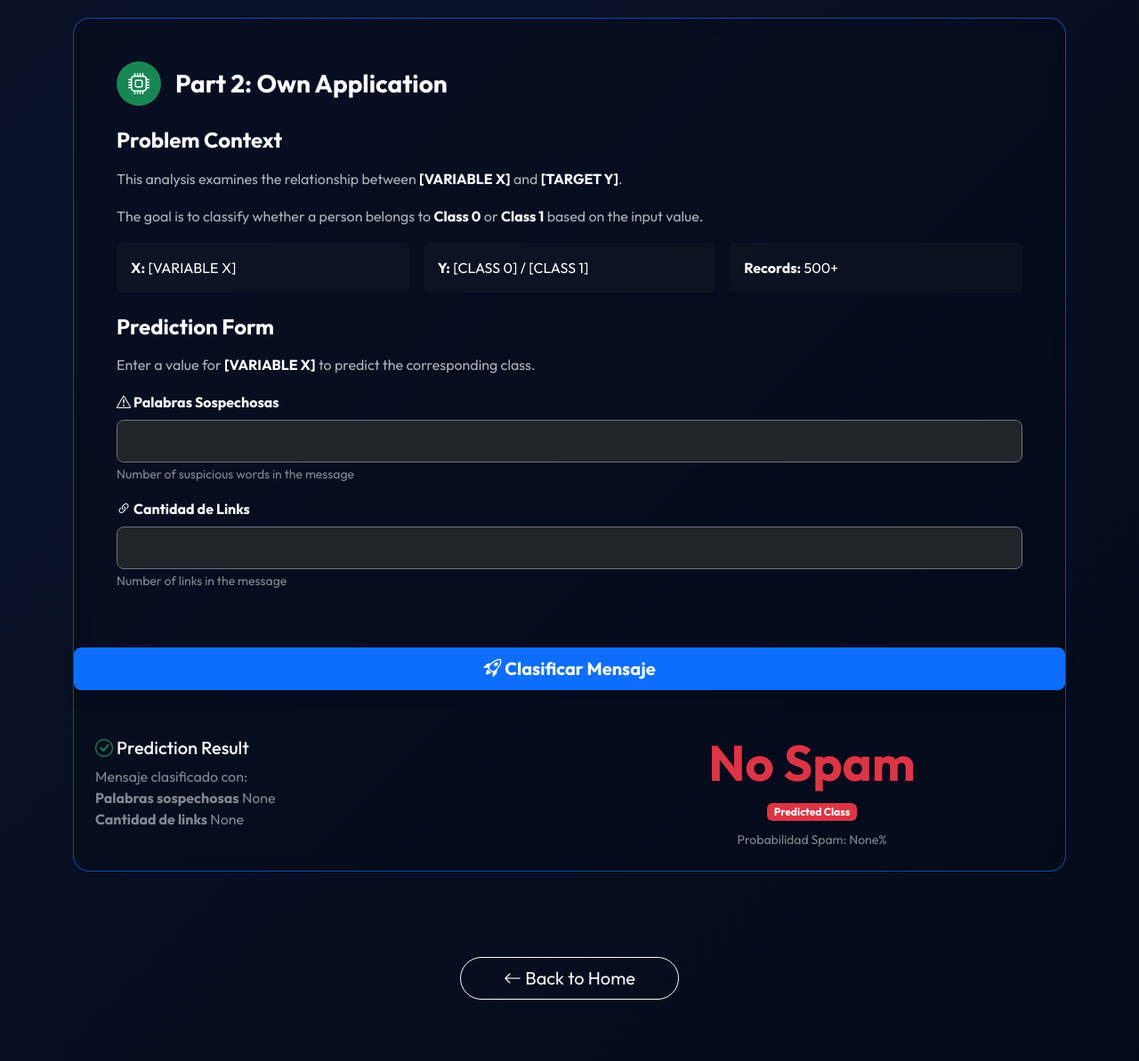
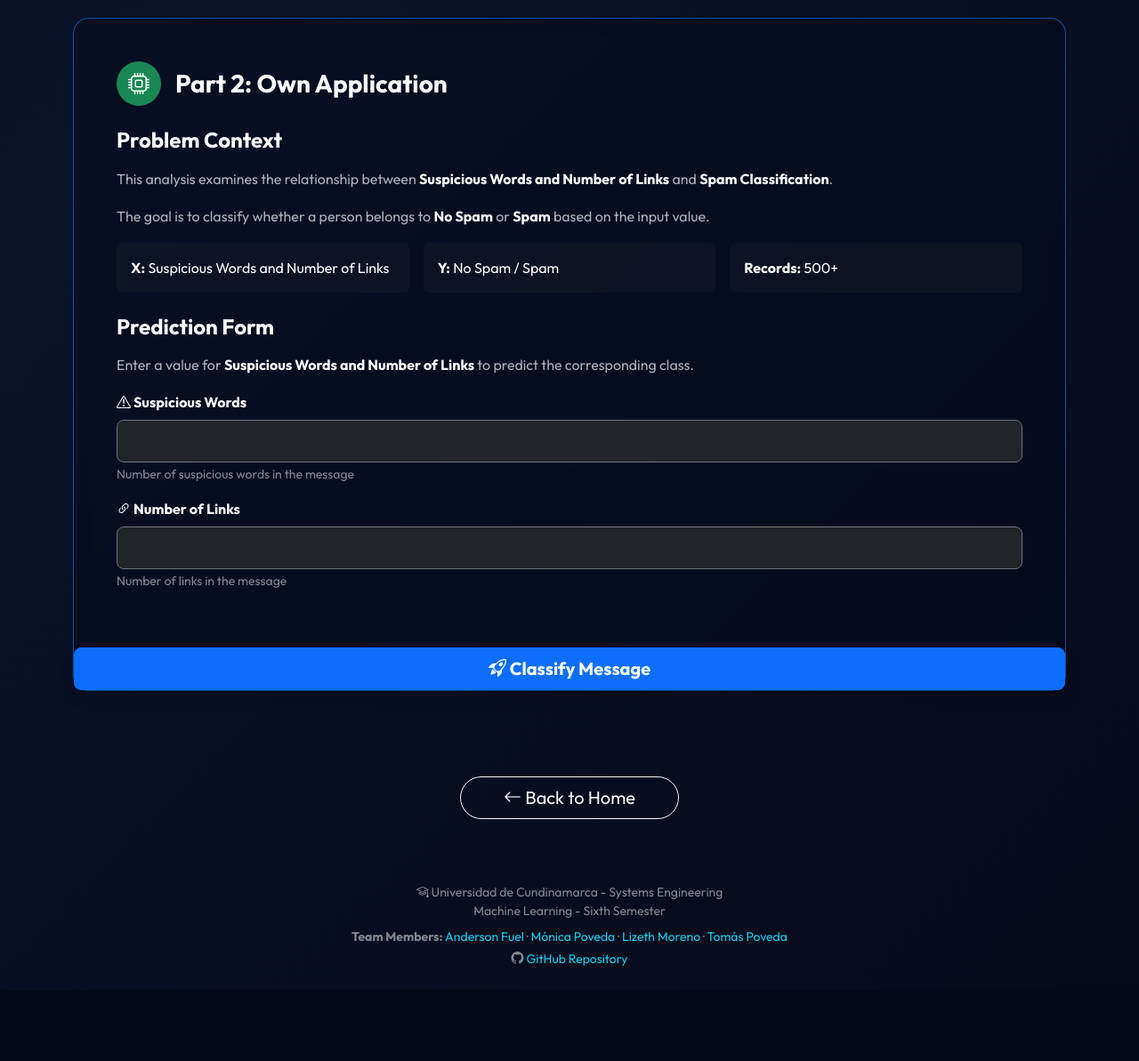
Before and after one commit to MonicaPoveda/Machinegroup, a Flask app: page /logistic_regression/application in a window 1280 px wide. Shown: the part 1775-2968 px from the top of the page at 89% size. After the commit the page ends 2861 px from the top, so only its background shows below. Run offline with Flask 3, Linux system fonts and the light colour scheme; parts of the project's set-up code (start-up, migrations or seed data) failed here and were passed over.

Commit message:
Traduccion and bug corrección

```diff
--- a/templates/logistic_regression/applicationLogR.html
+++ b/templates/logistic_regression/applicationLogR.html
@@ -137,24 +137,24 @@ model.fit(X, y)
             <h3 class="section-title h4 mb-3">Problem Context</h3>
             <p class="card-text">
                 This analysis examines the relationship between
-                <strong class="text-white">[VARIABLE X]</strong> and
-                <strong class="text-white">[TARGET Y]</strong>.
+                <strong class="text-white">Suspicious Words and Number of Links</strong> and
+                <strong class="text-white">Spam Classification</strong>.
             </p>
             <p class="card-text">
                 The goal is to classify whether a person belongs to
-                <strong class="text-white">Class 0</strong> or
-                <strong class="text-white">Class 1</strong> based on the input value.
+                <strong class="text-white">No Spam</strong> or
+                <strong class="text-white">Spam</strong> based on the input value.
             </p>
 
             <div class="row g-3 mb-4">
                 <div class="col-md-4">
                     <div class="bg-dark bg-opacity-25 p-3 rounded">
-                        <strong>X:</strong> [VARIABLE X]
+                        <strong>X:</strong> Suspicious Words and Number of Links
                     </div>
                 </div>
                 <div class="col-md-4">
                     <div class="bg-dark bg-opacity-25 p-3 rounded">
-                        <strong>Y:</strong> [CLASS 0] / [CLASS 1]
+                        <strong>Y:</strong> No Spam / Spam
                     </div>
                 </div>
                 <div class="col-md-4">
@@ -166,14 +166,14 @@ model.fit(X, y)
 
             <h3 class="section-title h4 mb-3">Prediction Form</h3>
             <p class="card-text">
-                Enter a value for <strong class="text-white">[VARIABLE X]</strong> to predict the corresponding class.
+                Enter a value for <strong class="text-white">Suspicious Words and Number of Links</strong> to predict the corresponding class.
             </p>
 
             <form method="Post" action="{{url_for('logistic_regression_application')}}">
                 <div class="mb-3">
                     <label for="palabras_sospechosas" class="form-label text-white fw-bold">
                         <i class="bi bi-exclamation-triangle"></i>
-                        Palabras Sospechosas
+                        Suspicious Words
                     </label>
 
                     <input type="number"
@@ -191,7 +191,7 @@ model.fit(X, y)
                     <div class="mb-3">
                         <label for="cantidad_links" class="form-label text-white fw-bold">
                             <i class="bi bi-link-45deg"></i>
-                            Cantidad de Links
+                            Number of Links
                         </label>
                         <input type="number"
                                step="1"
@@ -208,12 +208,12 @@ model.fit(X, y)
                 </div>
                 <button type="submit" class="btn btn-primary btn-lg w-100 fw-bold shadow">
                     <i class="bi bi-rocket-takeoff"></i>
-                    Clasificar Mensaje
+                    Classify Message
                 </button>
             </form>
 
             <!-- RESULTADO -->
-             {% if prediction is not none %}
+             {% if resultado is not none %}
             <div class="mt-4 p-4 rounded-3 result-card">
                 <div class="row align-items-center">
                     <div class="col-md-6 text-md-start">
@@ -222,18 +222,18 @@ model.fit(X, y)
                             Prediction Result
                         </h5>
                         <p class="text-white-50">
-                            Mensaje clasificado con:
+                            Message classified with:
 
                             <br>
-                            <strong>Palabras sospechosas</strong>
+                            <strong>Suspicious Words</strong>
                             {{ request.form.get("palabras_sospechosas") }}
                             <br>
-                            <strong>Cantidad de links</strong>
+                            <strong>Number of Links</strong>
                             {{ request.form.get("cantidad_links") }}
                         </p>
                     </div>
                     <div class="col-md-6 text-center">
-                        {% if prediction == 1 %}
+                        {% if resultado == 1 %}
                         <h2 class="display-4 fw-bold text-success">
                             Spam
                         </h2>
@@ -246,7 +246,7 @@ model.fit(X, y)
                         {% endif %}
                         <div class="mt-2">
                             <small class="text-white-50">
-                                Probabilidad Spam: {{ probabilidad}}%
+                                Spam Probability: {{ probabilidad}}%
                             </small>
                         </div>
                     </div>
```
